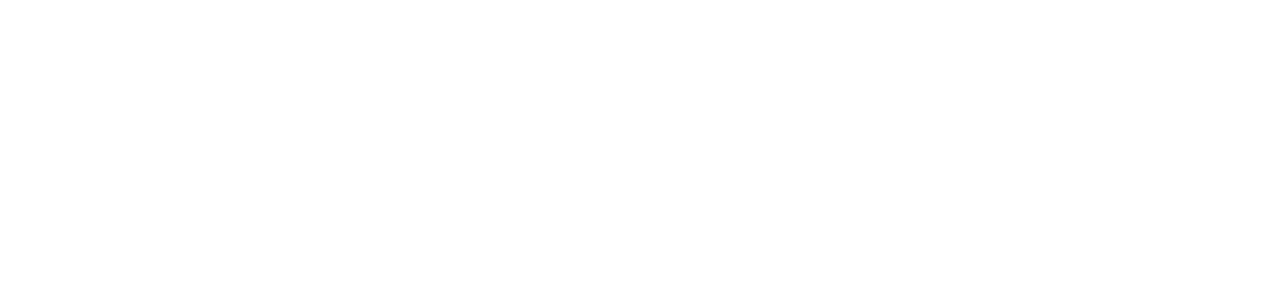
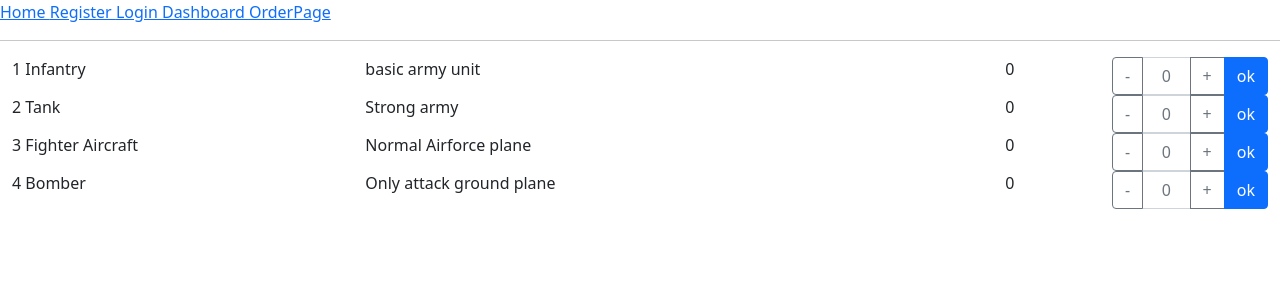
Before and after one commit to TripleJBlog/Meta-Earth, a React (Create React App) app in the folder client/: page /orderpage in a window 1280 px wide. Before the commit this address had no page. Shown: the top 300 px of the page. Built offline with nearby package versions, Linux system fonts and the light colour scheme.

Commit message:
add OrderPage and client data

```diff
--- a/client/src/App.js
+++ b/client/src/App.js
@@ -1,8 +1,26 @@
 import "./App.css";
-import { BrowserRouter, Routes, Route, Link, Outlet } from "react-router-dom";
+import {
+  BrowserRouter,
+  Routes,
+  Route,
+  Link,
+  Outlet,
+  useLocation,
+} from "react-router-dom";
 import LoginPage from "./components/views/LoginPage/LoginPage";
 import LandingPage from "./components/views/LandingPage/LandingPage";
 import RegisterPage from "./components/views/RegisterPage/RegisterPage";
+import OrderPage from "./components/views/OrderPage";
+import OrderData from "./data/data";
+
+function RendingPage() {
+  const location = useLocation();
+  if (location.pathname == "/") {
+    return <LandingPage />;
+  } else {
+    return <></>;
+  }
+}
 
 function Home() {
   return (
@@ -12,9 +30,10 @@
         <Link to="register">Register </Link>
         <Link to="login">Login </Link>
         <Link to="dashboard">Dashboard </Link>
+        <Link to="orderpage">OrderPage </Link>
       </nav>
       <hr />
-      {/* <LandingPage /> */}
+      <RendingPage />
       <Outlet />
     </>
   );
@@ -36,6 +55,7 @@
           <Route path="dashboard" element={<Dashboard />} />
           <Route path="login" element={<LoginPage />} />
           <Route path="register" element={<RegisterPage />} />
+          <Route path="orderpage" element={<OrderPage data={OrderData} />} />
         </Route>
       </Routes>
     </BrowserRouter>
--- /dev/null
+++ b/client/src/components/views/Card.js
@@ -0,0 +1,98 @@
+import React, { useState } from "react";
+import {
+  Button,
+  InputGroup,
+  FormControl,
+  Container,
+  Row,
+  Col,
+} from "react-bootstrap";
+
+/*
+1. Card Class
+2. Defaults
+*/
+const axios = require("axios");
+
+function updateBalance(c) {
+  axios
+    .get("/api/user/changeBalance")
+    .then(function (response) {
+      // handle success
+      console.log(response);
+    })
+    .catch(function (error) {
+      // handle error
+      console.log(error);
+    })
+    .then(function () {
+      // always executed
+    });
+}
+
+function InputWithButtons(props) {
+  const [count, setCount] = useState(0);
+
+  function changeNumber(n) {
+    if (n < 0 && count <= 0) return;
+    setCount(count + n);
+  }
+
+  return (
+    <InputGroup>
+      <Button
+        variant="outline-secondary"
+        id="button-addon1"
+        onClick={() => changeNumber(-1)}
+      >
+        -
+      </Button>
+      <FormControl
+        className="text-center"
+        aria-label="Example text with button addon"
+        aria-describedby="basic-addon1"
+        placeholder={count}
+      />
+      <Button
+        variant="outline-secondary"
+        id="button-addon2"
+        onClick={() => changeNumber(1)}
+      >
+        +
+      </Button>
+      <Button onClick={() => updateBalance(count)}>ok</Button>
+    </InputGroup>
+  );
+}
+
+function ListLayout(props) {
+  return (
+    <div className="styleCard" id={props.id}>
+      <div style={{ width: props.width + "px" }}>
+        <Container fluid>
+          <Row className="">
+            <Col>
+              <span>{props.id + 1} </span>
+              <span className="styleCardTitle">{props.title} </span>
+              {/* <span className="styleLocationLabel">{props.location} </span> */}
+            </Col>
+            <Col sm={6}>
+              <span className="styleDescription">{props.description} </span>
+            </Col>
+            <Col sm={1}>
+              <span className="styleDescription">{props.stock} </span>
+            </Col>
+            <span style={{ maxWidth: 180, minWidth: 150 }}>
+              <InputWithButtons stock={props.stock} />
+            </span>
+          </Row>
+        </Container>
+      </div>
+    </div>
+  );
+}
+
+// 1. Card Class /////////////////////////////////////////////
+export default function Card(props) {
+  return <ListLayout {...props} />;
+}
--- /dev/null
+++ b/client/src/components/views/OrderPage.js
@@ -0,0 +1,8 @@
+import React from "react";
+import Card from "./Card";
+
+export default function OrderPage(props) {
+  const eventsList = props.data.map((event) => <Card {...event} />);
+
+  return <div>{eventsList}</div>;
+}
--- /dev/null
+++ b/client/src/data/data.js
@@ -0,0 +1,32 @@
+let OrderData = [
+  {
+    id: 0,
+    image: null,
+    title: "Infantry",
+    description: "basic army unit",
+    stock: 0,
+  },
+  {
+    id: 1,
+    image: null,
+    title: "Tank",
+    description: "Strong army",
+    stock: 0,
+  },
+  {
+    id: 2,
+    image: null,
+    title: "Fighter Aircraft",
+    description: "Normal Airforce plane",
+    stock: 0,
+  },
+  {
+    id: 3,
+    image: null,
+    title: "Bomber",
+    description: "Only attack ground plane",
+    stock: 0,
+  },
+];
+
+export default OrderData;
```
